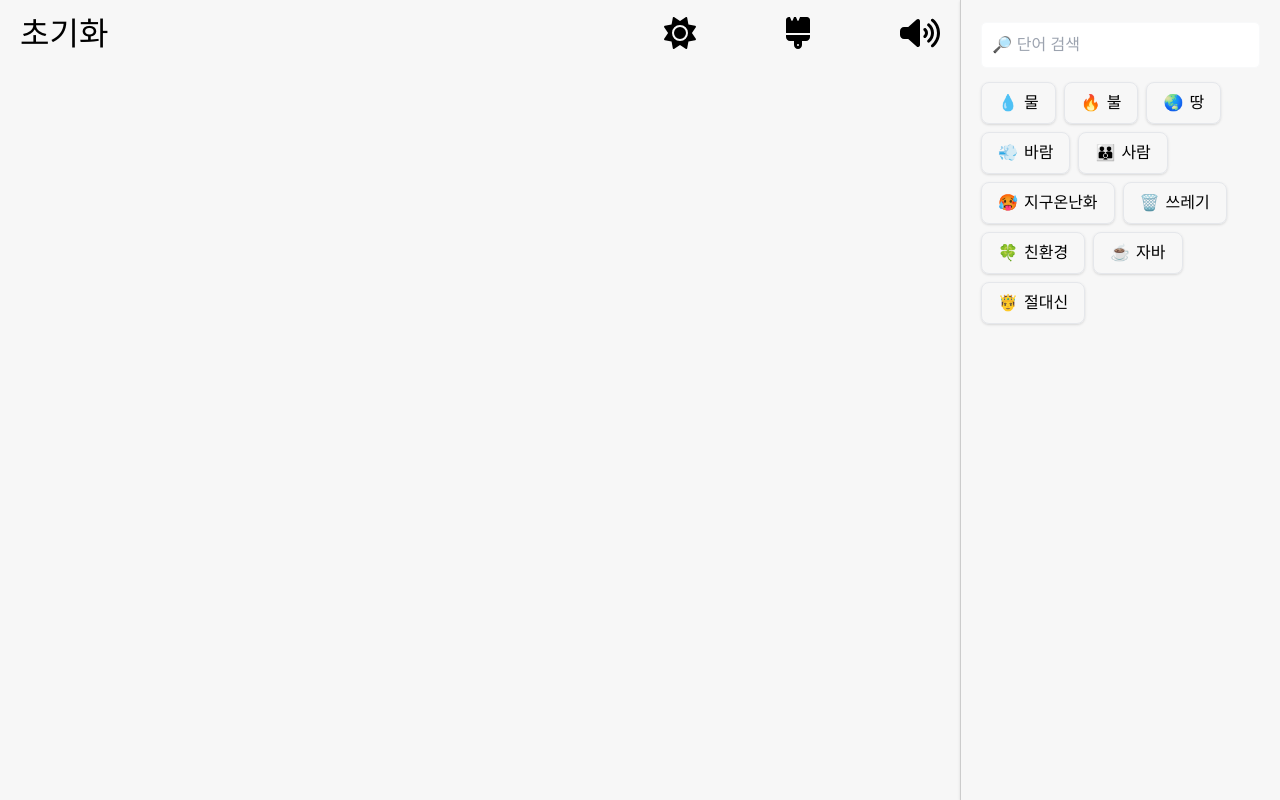
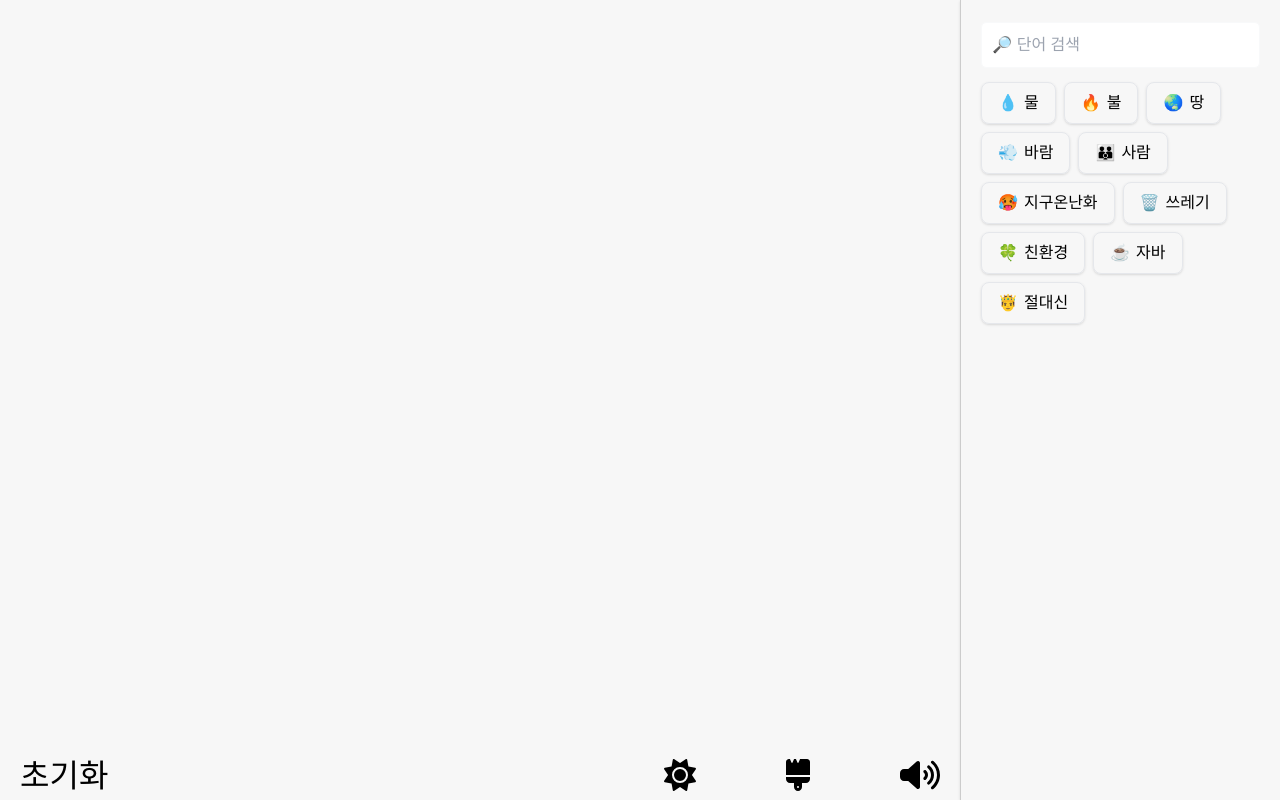
Before and after one commit to eungyolee/kocraft-frontend, a React (Create React App) app: page / in a window 1280 px wide. Built offline with nearby package versions, Linux system fonts and the light colour scheme.

Commit message:
스타일 변경

```diff
--- a/src/components/styles/Sidebar.css
+++ b/src/components/styles/Sidebar.css
@@ -14,7 +14,7 @@
   position: absolute;
   font-size: 2rem;
   padding: 0 20px;
-  top: 10px;
+  bottom: 0;
   justify-content: space-between;
   align-items: center;
 }
```
